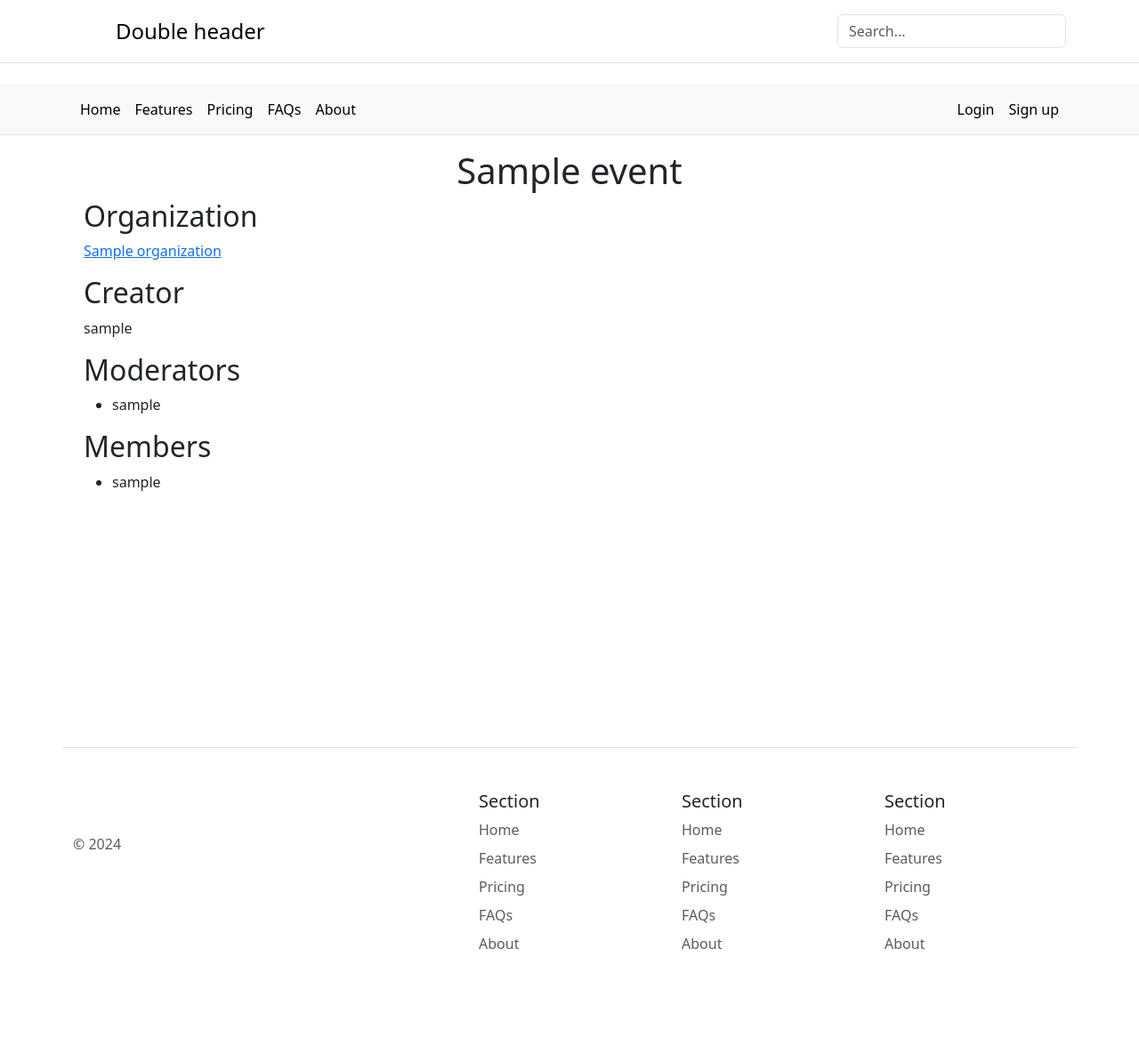
After one commit to harrelchris/interchangesocial, a Django app: a page that uses app/organizations/templates/organizations/event_detail.html in a window 1280 px wide. The commit adds this page. Shown: the whole page at 89% size. Run offline with Django 4.2, Linux system fonts and the light colour scheme; tables that the repository leaves empty hold one stand-in row (values such as "Sample post"); some libraries are stand-ins or nearby versions.

Commit message:
Create events

```diff
--- a/app/organizations/models.py
+++ b/app/organizations/models.py
@@ -1,4 +1,5 @@
 from django.db import models
+from django.urls import reverse_lazy
 
 from common.models import BaseModel
 from users.models import User
@@ -12,3 +13,22 @@ class Organization(BaseModel):
 
     def __str__(self):
         return self.name
+
+class Event(BaseModel):
+    name = models.CharField(max_length=512)
+    organization = models.ForeignKey(Organization, on_delete=models.CASCADE, null=False)
+    creator = models.ForeignKey(User, on_delete=models.SET_NULL, related_name="created_events", null=True)
+    moderators = models.ManyToManyField(User, related_name="moderating_events")
+    members = models.ManyToManyField(User, related_name="membership_events")
+
+    def __str__(self):
+        return self.name
+
+    def get_absolute_url(self):
+        return reverse_lazy(
+            "organizations:event_detail",
+            kwargs={
+                "organization_name": self.organization.name,
+                "event_name": self.name
+            }
+        )
--- a/app/organizations/templates/organizations/detail.html
+++ b/app/organizations/templates/organizations/detail.html
@@ -19,5 +19,11 @@
         <li>{{ member.username }}</li>
       {% endfor %}
     </ul>
+    <h2>Events</h2>
+    <ul>
+      {% for event in organization.event_set.all %}
+        <li><a href="{{ event.get_absolute_url }}">{{ event.name }}</a></li>
+      {% endfor %}
+    </ul>
   </div>
 {% endblock %}
--- /dev/null
+++ b/app/organizations/templates/organizations/event_detail.html
@@ -0,0 +1,25 @@
+{% extends "organizations/base.html" %}
+
+{% block title %}{{ event.name }}{% endblock %}
+
+{% block content %}
+  <div class="container">
+    <h1 class="text-center mt-3">{{ event.name }}</h1>
+    <h2>Organization</h2>
+    <p><a href="{{ event.organization.get_absolute_url }}">{{ event.organization.name }}</a></p>
+    <h2>Creator</h2>
+    <p>{{ event.creator }}</p>
+    <h2>Moderators</h2>
+    <ul>
+      {% for moderator in event.moderators.all %}
+        <li>{{ moderator.username }}</li>
+      {% endfor %}
+    </ul>
+    <h2>Members</h2>
+    <ul>
+      {% for member in event.members.all %}
+        <li>{{ member.username }}</li>
+      {% endfor %}
+    </ul>
+  </div>
+{% endblock %}
--- a/app/organizations/urls.py
+++ b/app/organizations/urls.py
@@ -7,5 +7,7 @@ app_name = "organization"
 urlpatterns = [
     path("", views.OrganizationListView.as_view(), name="list"),
     path("create/", views.OrganizationCreateView.as_view(), name="create"),
-    path("<str:name>/", views.OrganizationDetailView.as_view(), name="detail"),
+    path("<str:organization_name>/", views.OrganizationDetailView.as_view(), name="detail"),
+    path("<str:organization_name>/events/create/", views.EventCreateView.as_view(), name="event_create"),
+    path("<str:organization_name>/events/<str:event_name>/", views.EventDetailView.as_view(), name="event_detail"),
 ]
--- a/app/organizations/views.py
+++ b/app/organizations/views.py
@@ -5,6 +5,7 @@ from django.views.generic import CreateView
 from django.views.generic import DetailView
 from django.views.generic import ListView
 
+from organizations.models import Event
 from organizations.models import Organization
 
 
@@ -37,3 +38,31 @@ class OrganizationDetailView(DetailView):
 
     def get_object(self, queryset=None):
         return Organization.objects.get(name=self.kwargs.get("name"))
+
+class EventCreateView(LoginRequiredMixin, CreateView):
+    model = Event
+    template_name = "organizations/event_create.html"
+    fields = [
+        "name",
+    ]
+
+    def form_valid(self, form):
+        self.object = form.save(commit=False)
+        self.object.creator = self.request.user
+        self.object.organization = Organization.objects.get(name=self.kwargs.get("organization_name"))
+        self.object.save()
+        self.object.moderators.add(self.request.user)
+        self.object.members.add(self.request.user)
+        return redirect(to=self.object.get_absolute_url())
+
+
+class EventDetailView(DetailView):
+    context_object_name = "event"
+    model = Event
+    template_name = "organizations/event_detail.html"
+
+    def get_object(self, queryset=None):
+        return Event.objects.get(
+            organization__name=self.kwargs.get("organization_name"),
+            name=self.kwargs.get("event_name")
+        )
```
Also changed, not shown: app/organizations/admin.py (+8 -0 lines), app/organizations/templates/organizations/event_create.html (added, +15 -0 lines).
